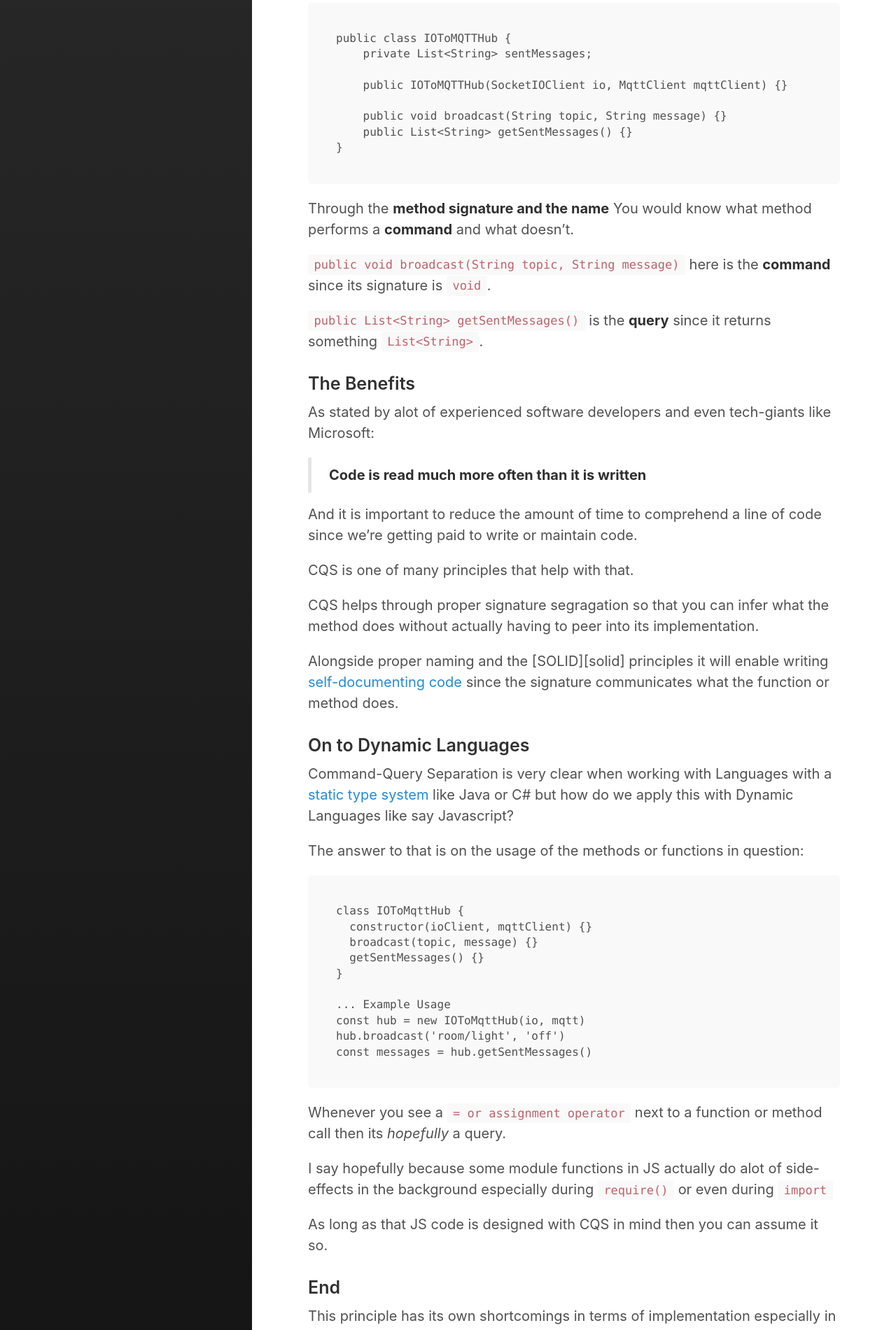
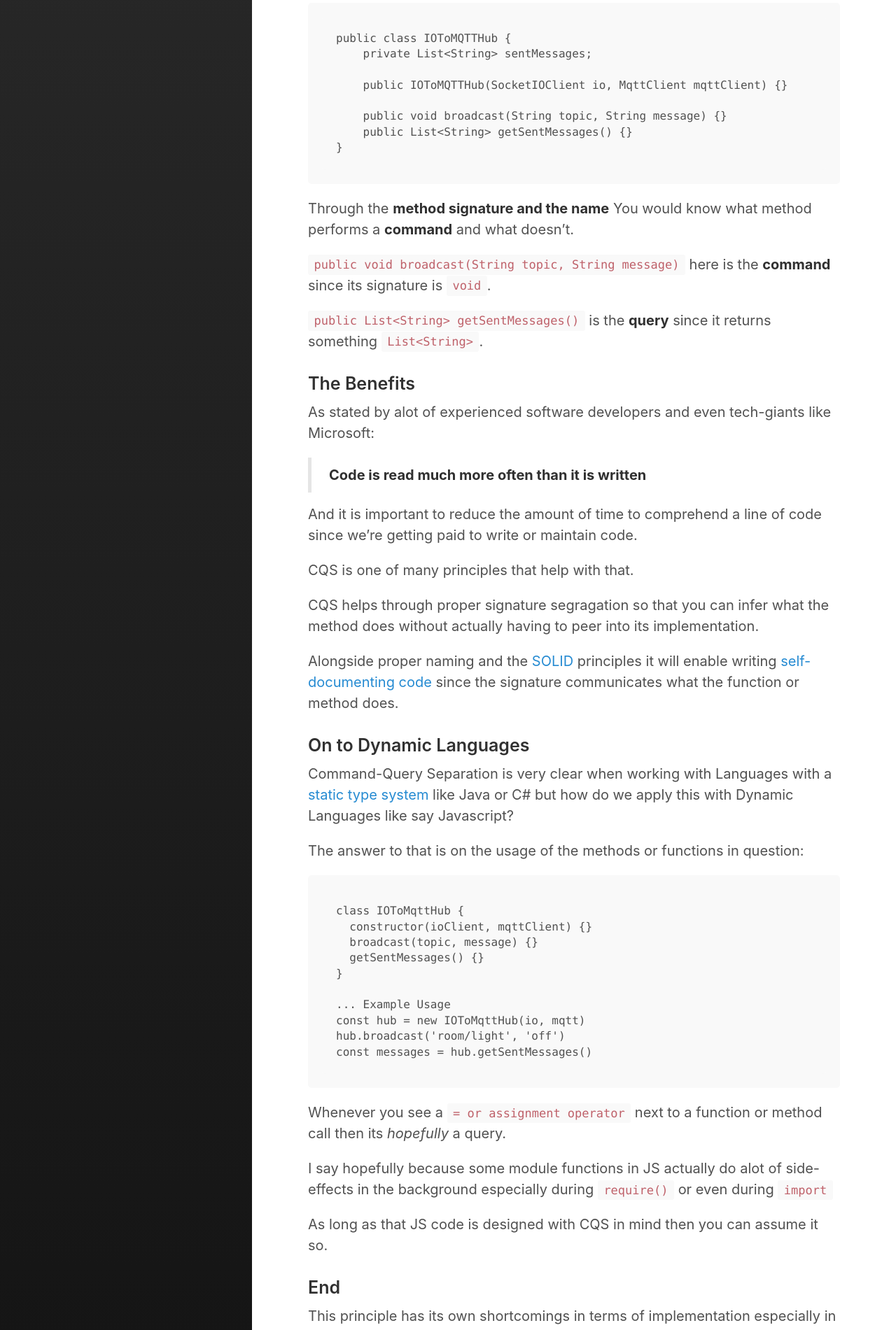
Before and after one commit to Pofay/pofay.github.io, a Jekyll site: the page built from _posts/2018-12-10-Reviewing-CQS-and-its-benefits.md, in a window 1280 px wide. Shown: the part 1261-3162 px from the top of the page at 70% size. Built offline with Jekyll 4.4.1, drawn with Linux system fonts in a browser that asks for light colours; part of the change alters nothing that is shown.

Commit message:
Added SOLID principles link

```diff
--- a/_posts/2018-12-10-Reviewing-CQS-and-its-benefits.md
+++ b/_posts/2018-12-10-Reviewing-CQS-and-its-benefits.md
@@ -94,6 +94,7 @@ This principle also requires agreement and enforcement when your working on a te
 
 [static-type]: https://en.wikipedia.org/wiki/Type_system#Static_type_checking
 [threading-drawbacks]: https://en.wikipedia.org/wiki/Command%E2%80%93query_separation#Drawbacks
+[solid]: https://en.wikipedia.org/wiki/SOLID
 [self-documenting code]: https://en.wikipedia.org/wiki/Self-documenting_code
 [c#]: https://en.wikipedia.org/wiki/C_Sharp_(programming_language)
 [java]: https://en.wikipedia.org/wiki/Java_(programming_language)
```
